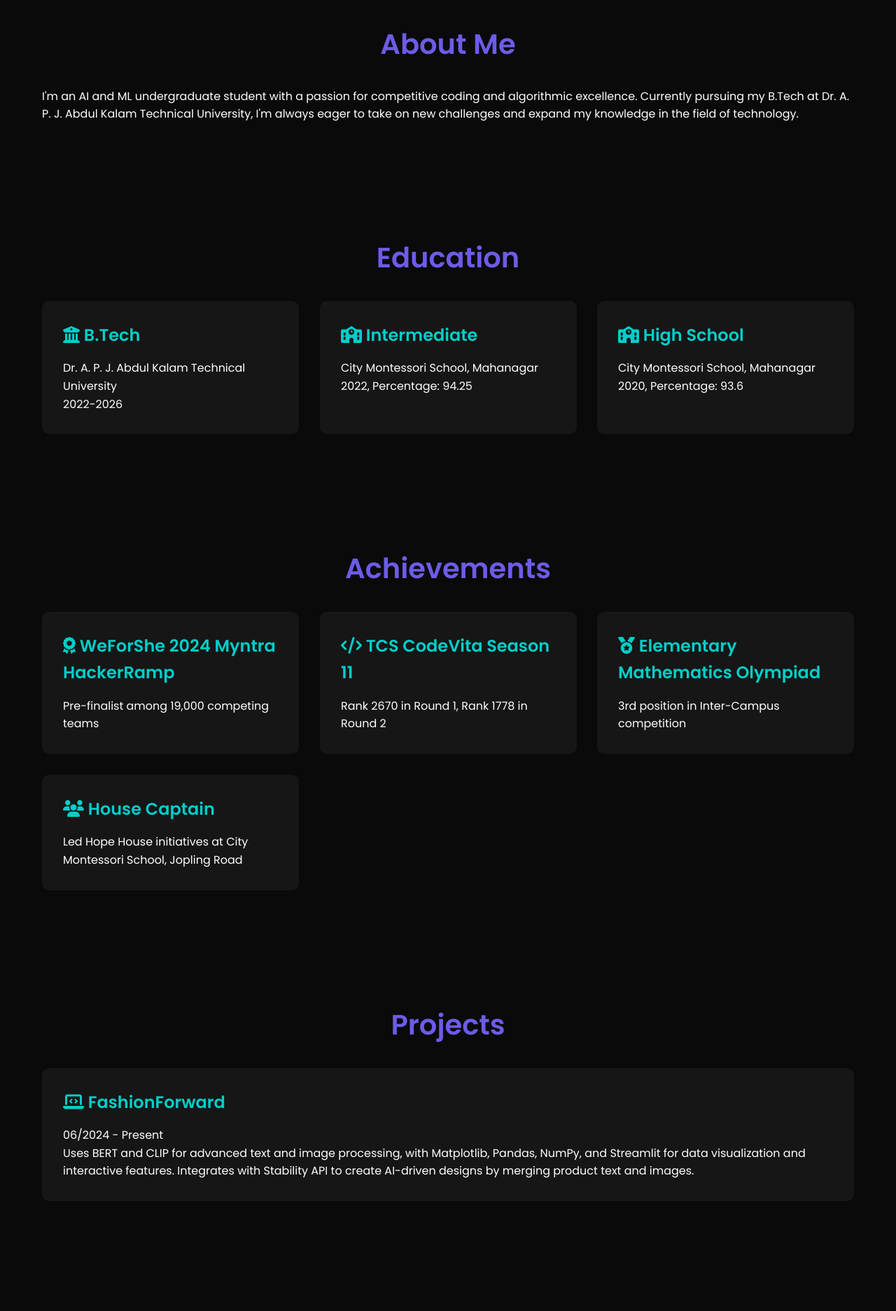
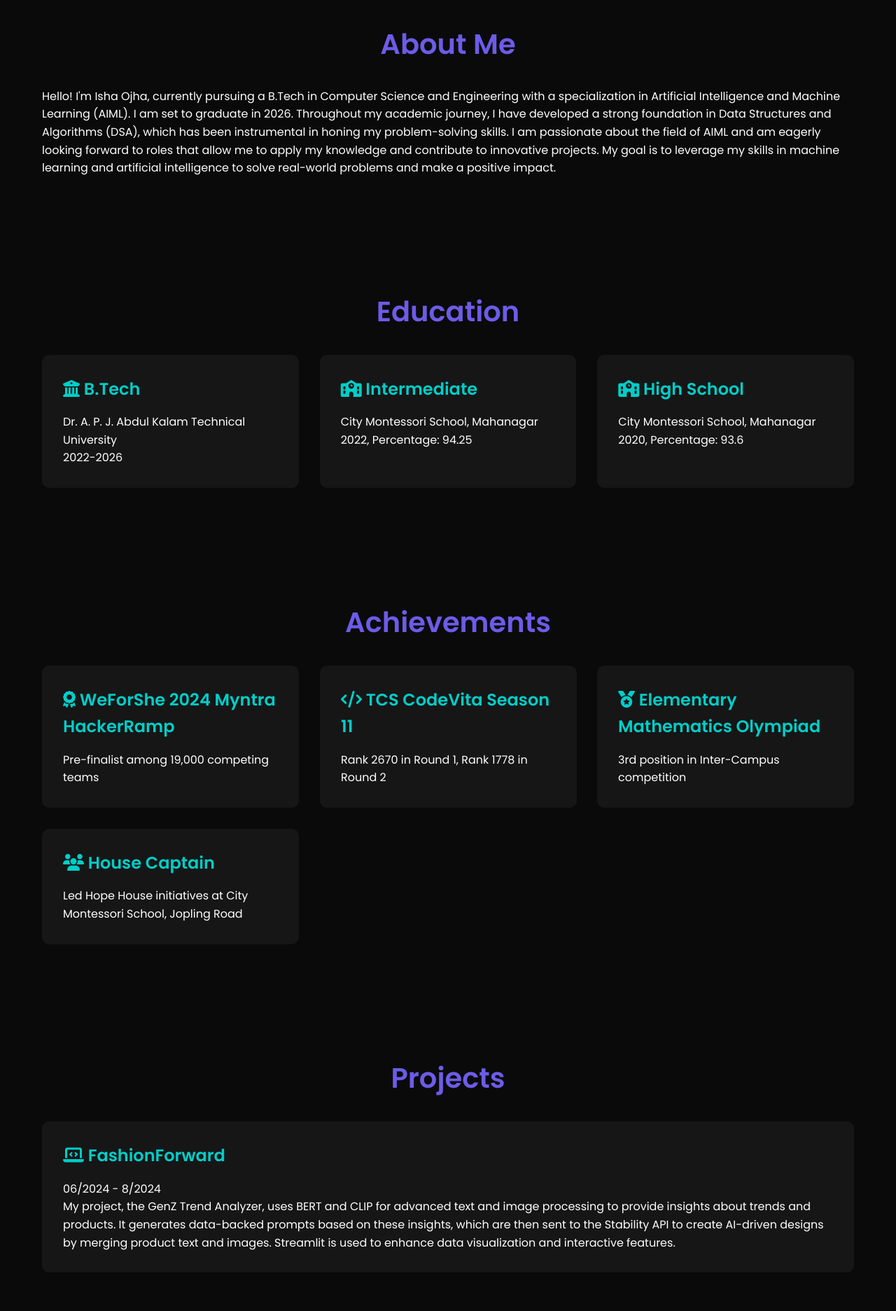
Before and after one commit to ishaoj/ishaoj.github.io, a plain HTML site: page index.html in a window 1280 px wide. Shown: the part 400-2273 px from the top of the page at 70% size. Drawn offline with nearby package versions, Linux system fonts and the light colour scheme.

Commit message:
updating about me

```diff
--- a/index.html
+++ b/index.html
@@ -142,7 +142,9 @@
         <section id="about">
             <div class="container">
                 <h2 data-aos="fade-right">About Me</h2>
-                <p data-aos="fade-left">I'm an AI and ML undergraduate student with a passion for competitive coding and algorithmic excellence. Currently pursuing my B.Tech at Dr. A. P. J. Abdul Kalam Technical University, I'm always eager to take on new challenges and expand my knowledge in the field of technology.</p>
+                <p data-aos="fade-left">Hello! I'm Isha Ojha, currently pursuing a B.Tech in Computer Science and Engineering with a specialization in Artificial Intelligence and Machine Learning (AIML). I am set to graduate in 2026. Throughout my academic journey, I have developed a strong foundation in Data Structures and Algorithms (DSA), which has been instrumental in honing my problem-solving skills.
+
+                    I am passionate about the field of AIML and am eagerly looking forward to roles that allow me to apply my knowledge and contribute to innovative projects. My goal is to leverage my skills in machine learning and artificial intelligence to solve real-world problems and make a positive impact.</p>
             </div>
         </section>
 
@@ -198,8 +200,8 @@
                 <h2 data-aos="fade-right">Projects</h2>
                 <div class="card" data-aos="fade-up">
                     <h3><i class="fas fa-laptop-code"></i> FashionForward</h3>
-                    <p>06/2024 - Present</p>
-                    <p>Uses BERT and CLIP for advanced text and image processing, with Matplotlib, Pandas, NumPy, and Streamlit for data visualization and interactive features. Integrates with Stability API to create AI-driven designs by merging product text and images.</p>
+                    <p>06/2024 - 8/2024</p>
+                    <p>My project, the GenZ Trend Analyzer, uses BERT and CLIP for advanced text and image processing to provide insights about trends and products. It generates data-backed prompts based on these insights, which are then sent to the Stability API to create AI-driven designs by merging product text and images. Streamlit is used to enhance data visualization and interactive features.</p>
                 </div>
             </div>
         </section>
```
